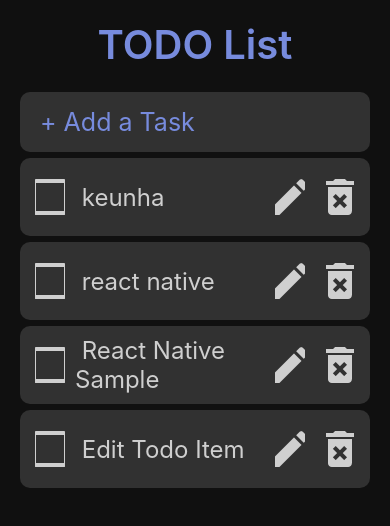
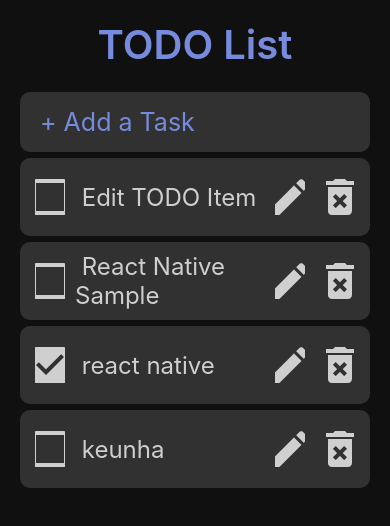
Before and after one commit to l33keunha/react-native, a React Native app in the folder react-native-todo/: screen / in a window 390 px wide. Shown: the top 526 px of the page. Built offline with nearby package versions, Linux system fonts and the light colour scheme.

Commit message:
기능구현 - 추가, 삭제, 완료

```diff
--- a/react-native-todo/src/App.js
+++ b/react-native-todo/src/App.js
@@ -26,12 +26,38 @@ const List = styled.ScrollView`
 
 export default function App(){
     const width = Dimensions.get('window').width;
+
     const [newTask, setNewTask ] = useState('');
+    const [tasks, setTasks] = useState({
+        '1': { id: '1', text: 'keunha', completed: false},
+        '2': { id: '2', text: 'react native', completed: true},
+        '3': { id: '3', text: 'React Native Sample', completed: false},
+        '4': { id: '4', text: 'Edit TODO Item', completed: false},
+    })
 
+    // 추가
     const _addTask = () => {
-        alert(`Add: ${newTask}`);
+        const ID = Date.now().toString();
+        const NewTaskObject = {
+            [ID]: { id:ID, text: newTask, completed: false },
+        };
         setNewTask('');
+        setTasks({ ...tasks, ...NewTaskObject });
     };
+
+    // 삭제
+    const _deleteTask = id => {
+        const currentTasks = Object.assign({}, tasks);
+        delete currentTasks[id];
+        setTasks(currentTasks);
+    }
+
+    // 완료
+    const _toggleTask = id => {
+        const currentTasks = Object.assign({}, tasks);
+        currentTasks[id]['completed'] = !currentTasks[id]['completed'];
+        setTasks(currentTasks);
+    }
 
     const _handleTextChange = text => {
         setNewTask(text);
@@ -52,10 +78,16 @@ export default function App(){
                     onSubmitEditing={_addTask}
                 />
                 <List width={width}>
-                    <Task text="keunha"/>
-                    <Task text="react native"/>
-                    <Task text="React Native Sample"/>
-                    <Task text="Edit Todo Item"/>
+                    {Object.values(tasks)
+                    .reverse()
+                    .map(item => (
+                        <Task
+                        key={item.id}
+                        item={item}
+                        deleteTask={_deleteTask}
+                        toggleTask={_toggleTask}
+                        />
+                    ))}
                 </List>
             </Container>
         </ThemeProvider>
--- a/react-native-todo/src/components/IconButton.js
+++ b/react-native-todo/src/components/IconButton.js
@@ -11,17 +11,26 @@ const Icon = styled.Image`
     margin: 10px;
 `;
 
-const IconButton = ({ type, onPressOut }) => {
+const IconButton = ({ type, onPressOut, id }) => {
+    const _onPressOut = () => {
+        onPressOut(id);
+    };
+
     return (
-        <TouchableOpacity onPressOut={onPressOut}>
-            <Icon source={type} />
+        <TouchableOpacity onPressOut={_onPressOut}>
+            <Icon source={type}/>
         </TouchableOpacity>
-    );
+    )
 };
+
+IconButton.defaultProps = {
+    onPressOut: () => {},
+}
 
 IconButton.propTypes = {
     type: PropTypes.oneOf(Object.values(images)).isRequired,
     onPressOut: PropTypes.func,
+    id: PropTypes.string,
 };
 
 export default IconButton;
--- a/react-native-todo/src/components/Task.js
+++ b/react-native-todo/src/components/Task.js
@@ -19,19 +19,25 @@ const Contents = styled.Text`
     color: ${({ theme }) => theme.text};
 `;
 
-const Task = ({ text }) => {
+const Task = ({ item, deleteTask, toggleTask }) => {
     return (
         <Container>
-            <IconButton type={images.uncompleted}/>
-            <Contents> {text} </Contents>
+            <IconButton
+                type={item.completed ? images.completed : images.uncompleted}
+                id={item.id}
+                onPressOut={toggleTask}
+            />
+            <Contents> {item.text} </Contents>
             <IconButton type={images.update}/>
-            <IconButton type={images.delete}/>
+            <IconButton type={images.delete} id={item.id} onPressOut={deleteTask}/>
         </Container>
     );
 };
 
 Task.PropTypes = {
-    text: PropTypes.string.isRequired,
+    item: PropTypes.string.isRequired,
+    deleteTask: PropTypes.func.isRequired,
+    toggleTask: PropTypes.func.isRequired,
 }
 
 export default Task;
```
